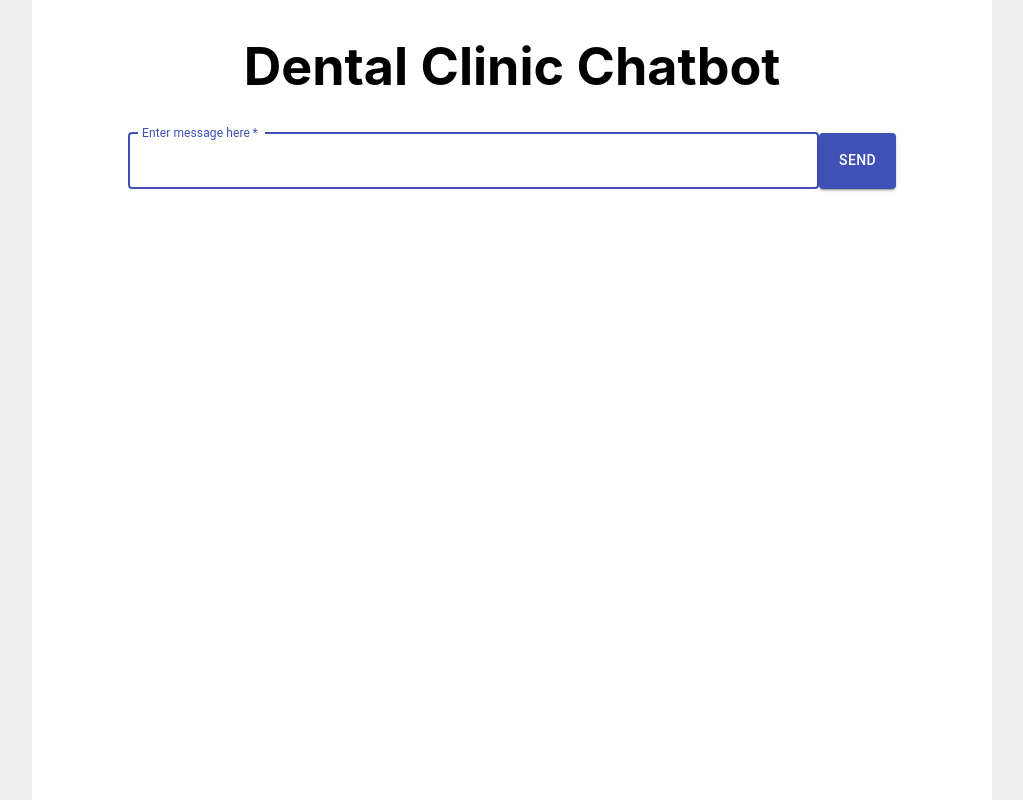
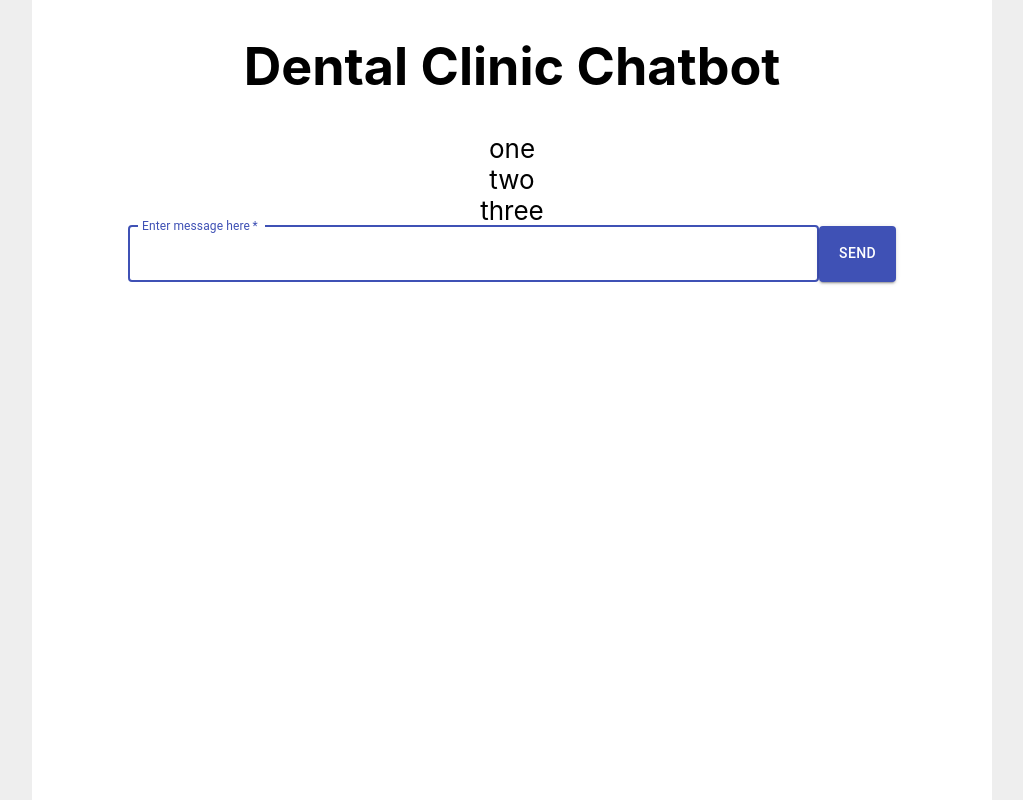
Before and after one commit to yifaneye/dental-clinic-chatbot-frontend, a React (Create React App) app: page / in a window 1280 px wide. Shown: the whole page, without its empty margins (128-1151 px from the left). Built offline with nearby package versions, Linux system fonts and the light colour scheme.

Commit message:
Add reply to a list and display them

```diff
--- a/src/App.js
+++ b/src/App.js
@@ -29,6 +29,7 @@ const useStyles = makeStyles(() => ({
 function App() {
   const classes = useStyles();
 
+  const [messages, setMessages] = React.useState(['one', 'two', 'three']);
   const [message, setMessage] = useState('');
 
   const CHATBOT_URL = 'http://127.0.0.1:5000/v1/chat?message=';
@@ -38,6 +39,7 @@ function App() {
       const res = await axios.get(`${CHATBOT_URL}${message}`);
       const reply = res.data['reply'];
       console.log(`got2 ${reply}`,);
+      setMessages([...messages, reply])
     } catch (e) {
       console.error(e);
     }
@@ -54,6 +56,11 @@ function App() {
     <div className="App">
       <header className="App-header">
         <h1>Dental Clinic Chatbot</h1>
+        {messages.map((item, index) => (
+          <div key={index}>
+            {item}
+          </div>
+        ))}
         <form onSubmit={handleSubmit} className={form} noValidate>
           <Grid
             container
```
